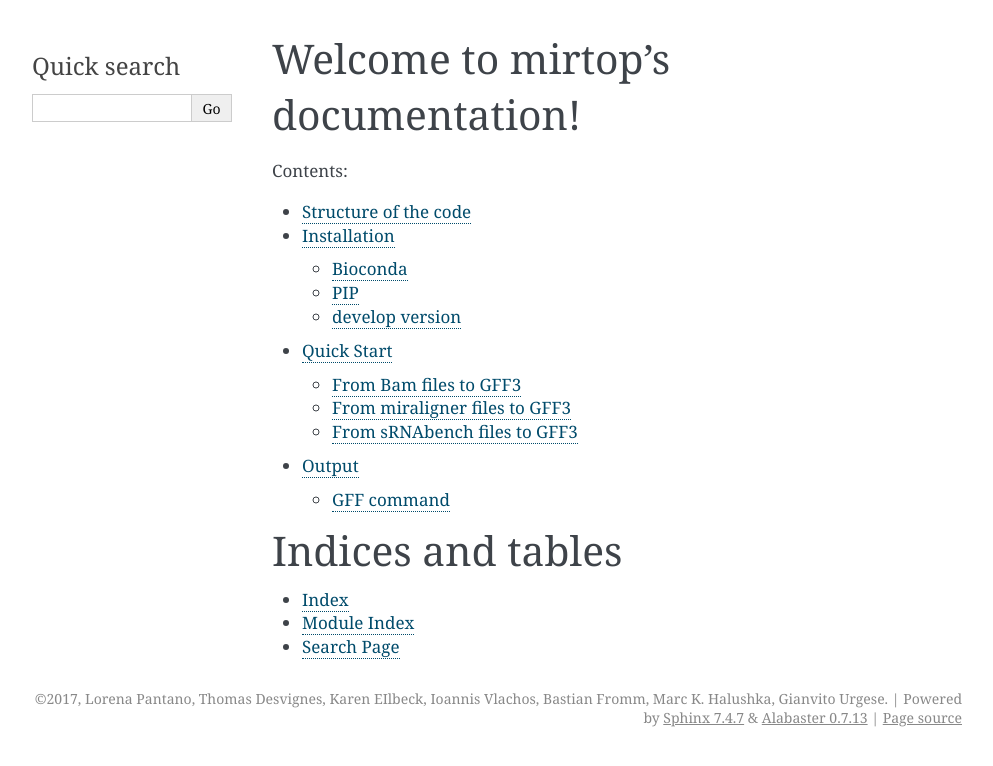
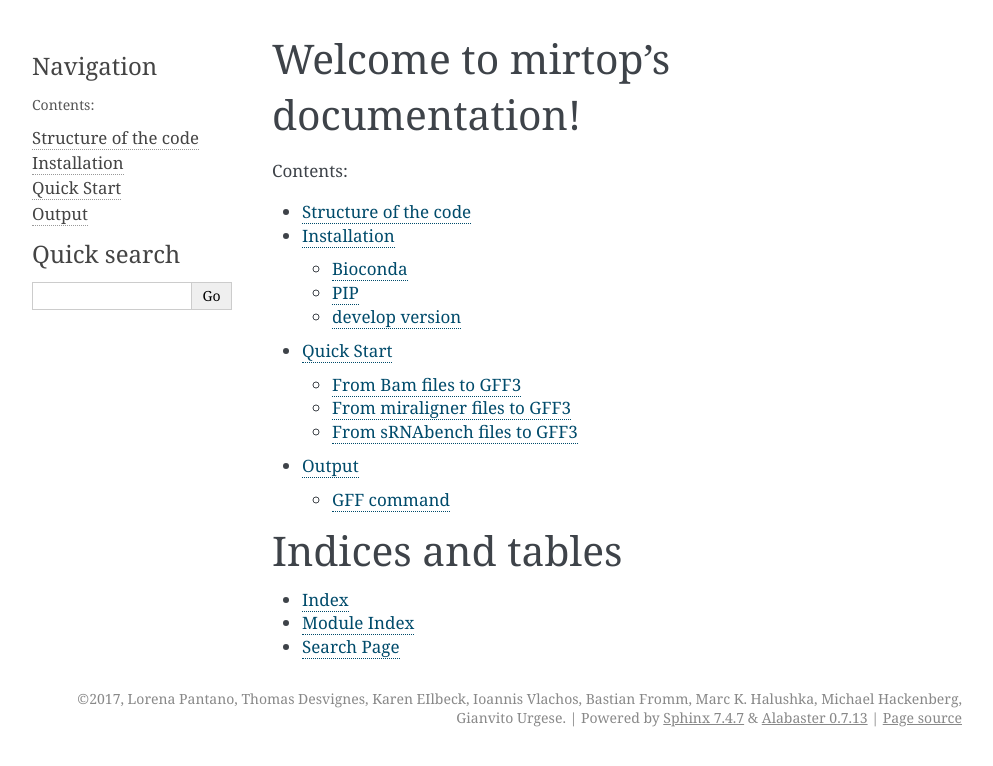
Before and after one commit to miRTop/mirtop, a Sphinx documentation site: the page built from docs/index.rst, in a window 1280 px wide. Shown: the top 766 px of the page, without its empty margins (148-1141 px from the left). Built offline with Sphinx 7.4.7, drawn with Linux system fonts in a browser that asks for light colours.

Commit message:
add side bar

```diff
--- a/docs/conf.py
+++ b/docs/conf.py
@@ -38,16 +38,16 @@ templates_path = ['_templates']
 # The suffix(es) of source filenames.
 # You can specify multiple suffix as a list of string:
 #
-# source_suffix = ['.rst', '.md']
-source_suffix = '.rst'
+source_suffix = ['.rst', '.md']
+# source_suffix = '.rst'
 
 # The master toctree document.
 master_doc = 'index'
 
 # General information about the project.
 project = u'mirtop'
-copyright = u'2017, Lorena Pantano, Thomas Desvignes, Karen EIlbeck, Ioannis Vlachos, Bastian Fromm, Marc K. Halushka, Gianvito Urgese'
-author = u'Lorena Pantano, Thomas Desvignes, Karen EIlbeck, Ioannis Vlachos, Bastian Fromm, Marc K. Halushka, Gianvito Urgese'
+copyright = u'2017, Lorena Pantano, Thomas Desvignes, Karen EIlbeck, Ioannis Vlachos, Bastian Fromm, Marc K. Halushka, Michael Hackenberg, Gianvito Urgese'
+author = u'Lorena Pantano, Thomas Desvignes, Karen EIlbeck, Ioannis Vlachos, Bastian Fromm, Marc K. Halushka, Michael Hackenberg, Gianvito Urgese'
 
 # The version info for the project you're documenting, acts as replacement for
 # |version| and |release|, also used in various other places throughout the
@@ -102,6 +102,8 @@ html_static_path = ['_static']
 # refs: http://alabaster.readthedocs.io/en/latest/installation.html#sidebars
 html_sidebars = {
     '**': [
+        'navigation.html',
+        'searchbox.html',
         'relations.html',  # needs 'show_related': True theme option to display
         'searchbox.html',
     ]
@@ -139,7 +141,7 @@ latex_elements = {
 #  author, documentclass [howto, manual, or own class]).
 latex_documents = [
     (master_doc, 'mirtop.tex', u'mirtop Documentation',
-     u'Lorena Pantano, Thomas Desvignes, Karen EIlbeck, Ioannis Vlachos, Bastian Fromm, Marc K. Halushka, Michael Hackenberg,Gianvito Urgese', 'manual'),
+     u'Lorena Pantano, Thomas Desvignes, Karen EIlbeck, Ioannis Vlachos, Bastian Fromm, Marc K. Halushka, Michael Hackenberg, Gianvito Urgese', 'manual'),
 ]
 
 
```
